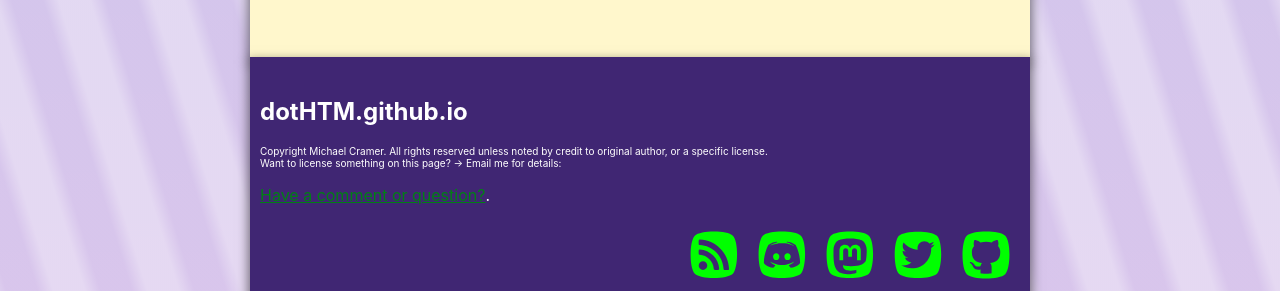
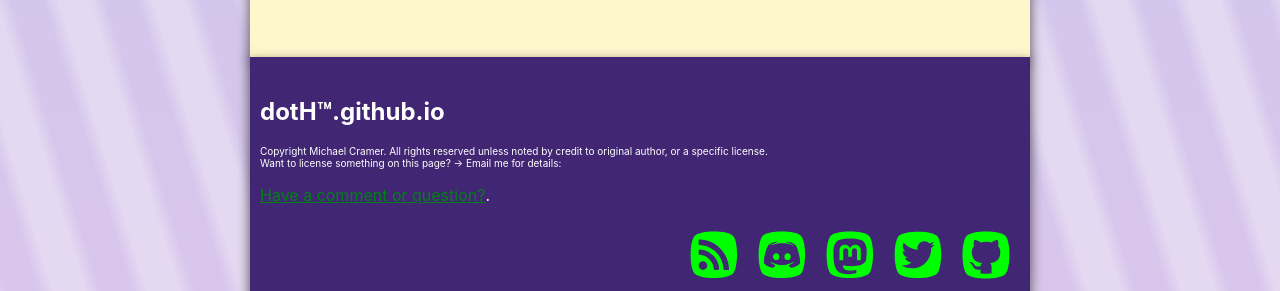
Before and after one commit to dotHTM/dothtm.github.io, a Jekyll site: the page built from index.html, in a window 1280 px wide. Shown: the part 879-1170 px from the top of the page. Built offline with Jekyll 4.4.1, drawn with Linux system fonts in a browser that asks for light colours.

Commit message:
Update _config.yml

```diff
--- a/_config.yml
+++ b/_config.yml
@@ -6,7 +6,7 @@
 # 'jekyll serve'. If you change this file, please restart the server process.
 
 # Site settings
-title: dotHTM.github.io
+title: dotH™.github.io
 email: dothtm@icloud.com
 description: > # this means to ignore newlines until "baseurl:"
 
```
